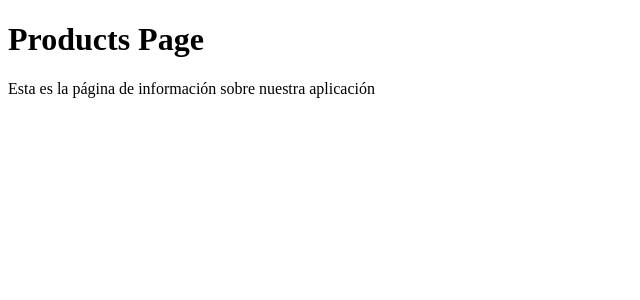
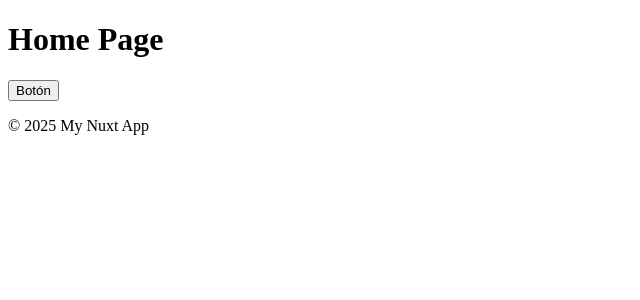
Before and after one commit to CarlosVarela1309-alt/cursoNuxt, a Nuxt app: page / in a window 1280 px wide. Shown: the top 300 px of the page, without its empty margins (0-640 px from the left). Built offline with nearby package versions, Linux system fonts and the light colour scheme.

Commit message:
feat: add app-header, title-page, and button components; update layout and index page

```diff
--- /dev/null
+++ b/app/components/app-header.vue
@@ -0,0 +1,9 @@
+<template>
+    <div>
+        <NuxtLink to="/">Home</NuxtLink>
+        <NuxtLink to="/about">About</NuxtLink>
+        <NuxtLink to="/products">Products</NuxtLink>
+        <NuxtLink to="/login">Login</NuxtLink>
+        <NuxtLink to="/register">Register</NuxtLink>
+    </div>
+</template>
--- /dev/null
+++ b/app/components/title-page.vue
@@ -0,0 +1,3 @@
+<template>
+    <h1>Home Page</h1>
+</template>
--- /dev/null
+++ b/app/components/ui/button.vue
@@ -0,0 +1,7 @@
+<template>
+    <div>
+        <button>Botón</button>
+    </div>
+</template>
+
+<script setup lang="ts"></script>
--- a/app/pages/index.vue
+++ b/app/pages/index.vue
@@ -1,7 +1,13 @@
 <template>
   <div>
-    <h1>Products Page</h1>
-    <p>Esta es la página de información sobre nuestra aplicación</p>
+    <h1>Home Page</h1>
+    <UiButton />
+
+    <slot />
+
+    <footer>
+      <p>© 2025 My Nuxt App</p>
+    </footer>
   </div>
 </template>
 
```
Also changed, not shown: app/layout/default.vue (+5 -8 lines).
